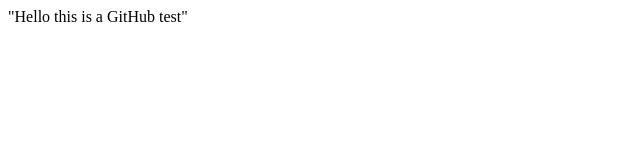
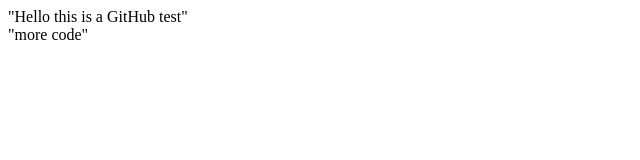
Before and after one commit to sergeg555/SergeLearnGithub, a plain HTML site: page public_html/index.html in a window 1280 px wide. Shown: the full height of the page, 0-640 px from the left. Drawn offline with Linux system fonts and the light colour scheme.

Commit message:
change in index

```diff
--- a/public_html/index.html
+++ b/public_html/index.html
@@ -12,5 +12,7 @@ and open the template in the editor.
     </head>
     <body>
         "Hello this is a GitHub test"
+        <br>
+        "more code"
     </body>
 </html>
```
